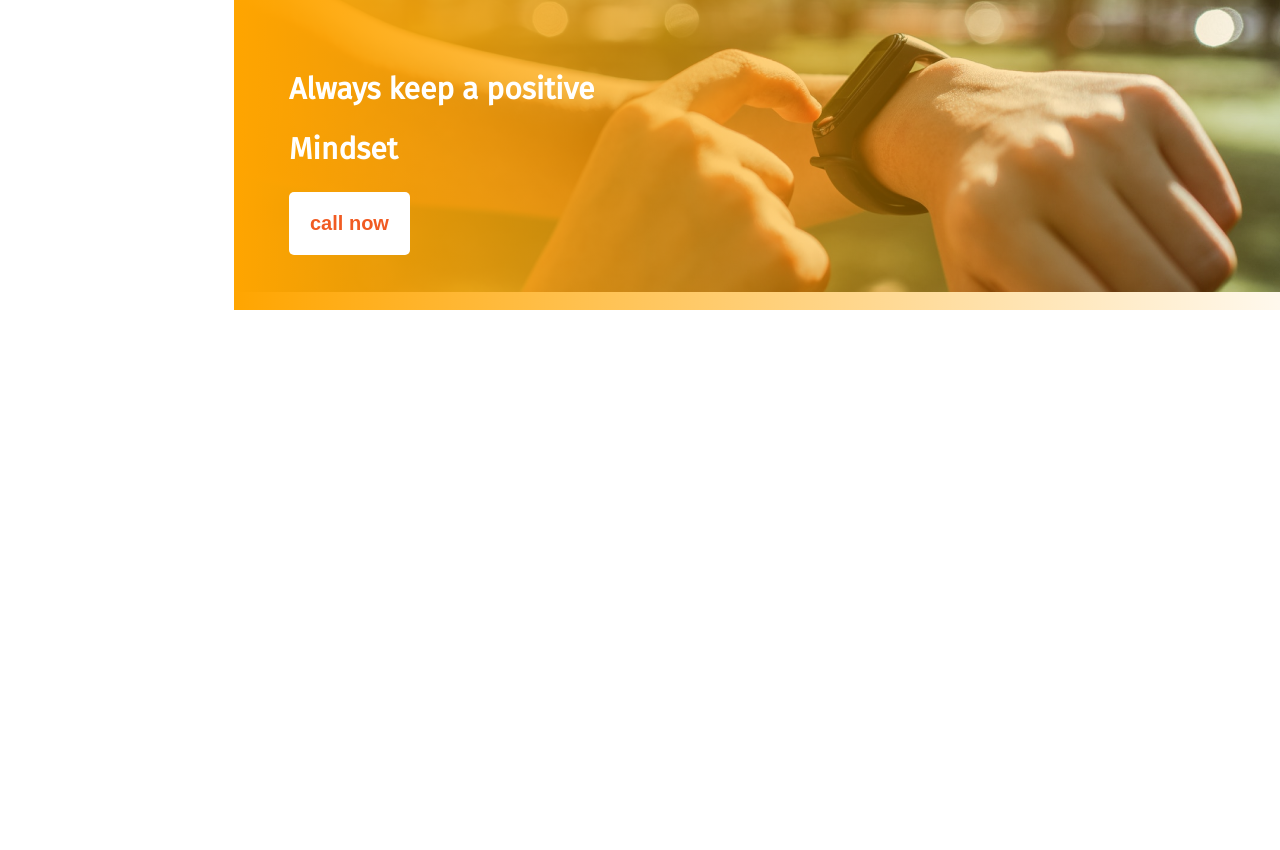
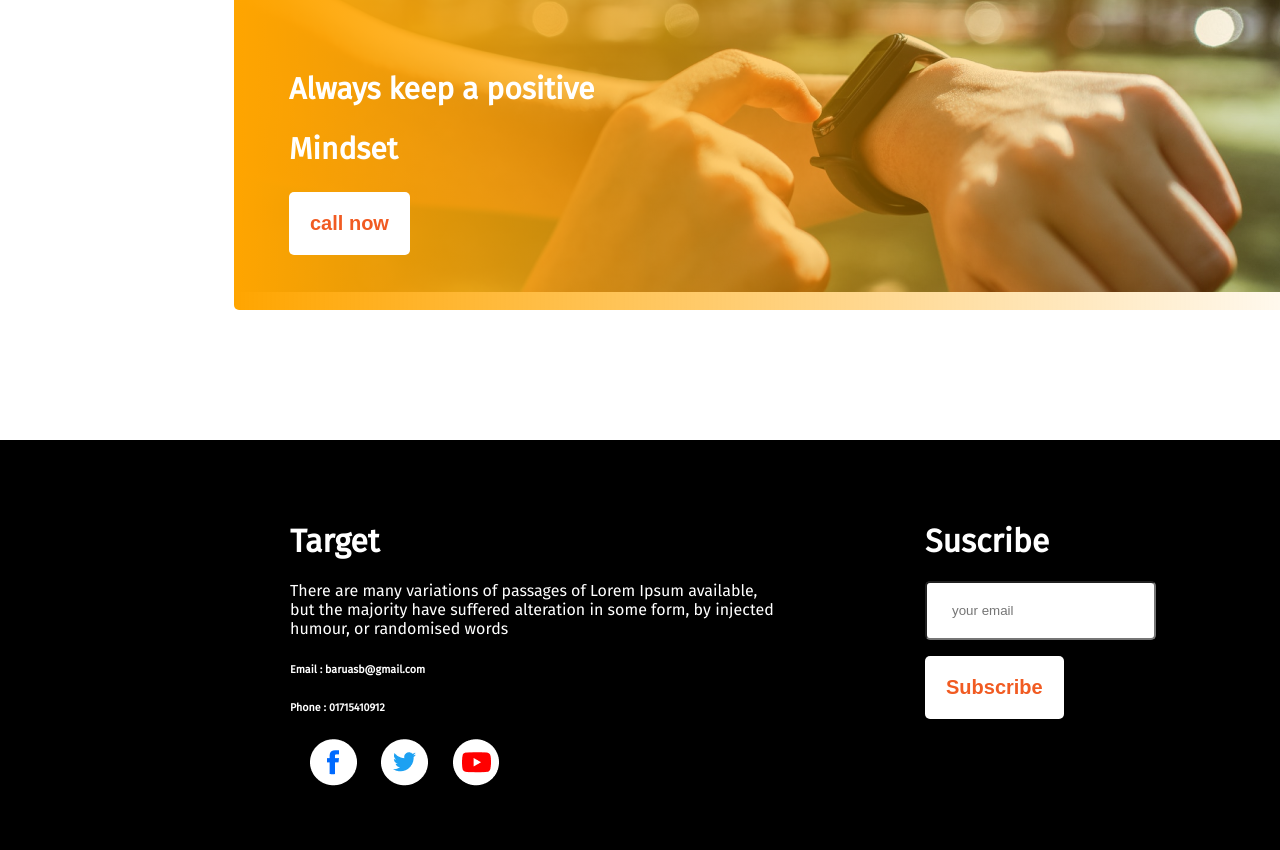
Before and after one commit to baruasb/New-new-year, a plain HTML site: page index.html in a window 1280 px wide. Shown: the part 2155-3005 px from the top of the page. Before the commit the page ends 2465 px from the top, so only its background shows below. Drawn offline with Linux system fonts and the light colour scheme.

Commit message:
footer added

```diff
--- a/index.html
+++ b/index.html
@@ -149,12 +149,29 @@
             <button class="call-button">call now</button>
         </div>
 
-
-
     </section>
-
-
 
 </main>
 
+<footer class="footer-section">
+    <div class="footer-description">
+        <h1 class="footer-title">Target</h1>
+        <p class="footer">There are many variations of passages of Lorem Ipsum available, but the majority have suffered alteration in some form, by injected humour, or randomised words</p>
+
+        <h6>Email : baruasb@gmail.com</h6>
+        <h6>Phone : 01715410912</h6>
+
+        <span class="icon"><img src="images/icons/fb.png" alt=""></span>
+        <span class="icon"><img src="images/icons/twitter.png" alt=""></span>
+        <span class="icon"><img src="images/icons/youtube.png" alt=""></span>
+
+    </div>
+
+    <div class="suscribe">
+        <h1 class="sub-title">Suscribe</h1>
+        <p><input type="text" name="" id="text-box" placeholder="your email">e</p>
+        <button class="call-button">Subscribe</button>
+    </div>
+</footer>
+
 </body>
--- a/style.css
+++ b/style.css
@@ -132,7 +132,7 @@ body{
 
 
 
-
+/* calll -section style*/
 
 
 
@@ -149,6 +149,7 @@ body{
 
     background-image: linear-gradient(to left, rgba(255,165,0,0), rgba(255,165,0,1)) ,  url(images/watch.png);
     background-repeat: no-repeat;
+    border-radius: 5px;
 }
 
 
@@ -160,6 +161,7 @@ body{
     width: 1126px; ;
     margin-left: 234px;
     margin-top: 137px;
+
 
 
  }
@@ -175,3 +177,44 @@ body{
     border-radius: 5px;
 
 }
+
+
+/* foooter section style */
+
+
+.footer-section{
+
+    background-color: black;
+    padding: 60px;
+    margin-top: 130px;
+    display: flex;
+}
+
+
+.footer-description{
+
+    color: white;
+    margin-left: 230px;
+    width: 485px ;
+}
+
+
+
+.suscribe {
+
+    margin-left: 150px;
+}
+.sub-title{
+    color: white;
+}
+
+#text-box{
+
+    padding: 20px 25px;
+    border-radius: 5px;
+}
+
+.icon{
+
+    margin-left: 20px;
+}
```
